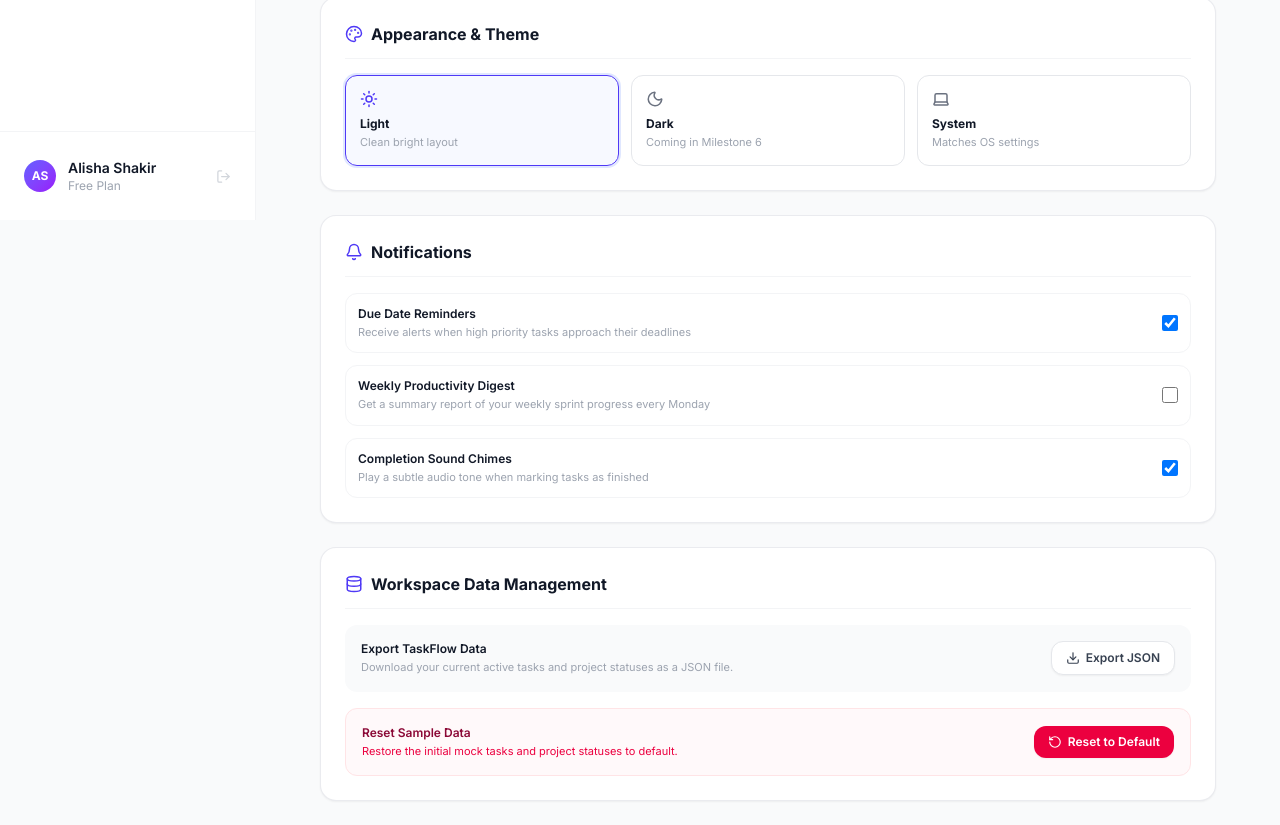
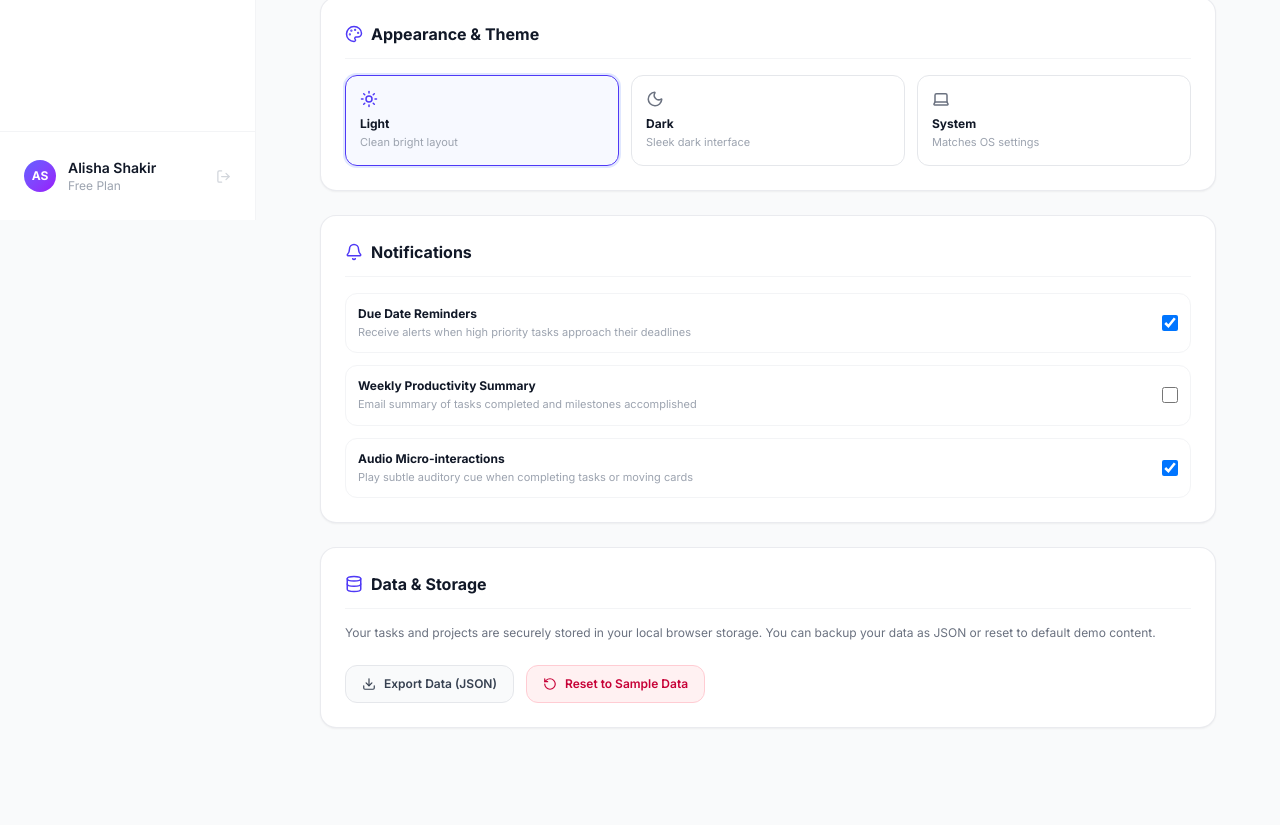
Before and after one commit to alisha4767/TaskFlow, a React (Vite) app: page /settings in a window 1280 px wide. Shown: the part 580-1405 px from the top of the page. After the commit the page ends 1332 px from the top, so only its background shows below. Built offline with nearby package versions, Linux system fonts and the light colour scheme.

Commit message:
feat(settings): connect active theme selector with live switching and add dark mode styling

```diff
--- a/src/pages/SettingsPage.jsx
+++ b/src/pages/SettingsPage.jsx
@@ -14,11 +14,15 @@ import {
   Moon,
 } from 'lucide-react'
 
-function SettingsPage({ tasks, onResetData }) {
+function SettingsPage({
+  tasks = [],
+  theme = 'light',
+  onSelectTheme,
+  onResetData,
+}) {
   const [name, setName] = useState('Alisha Shakir')
   const [email, setEmail] = useState('alisha.shakir@taskflow.dev')
   const [role, setRole] = useState('Frontend Engineer & Product Designer')
-  const [theme, setTheme] = useState('light')
   const [notifications, setNotifications] = useState({
     dueDateAlerts: true,
     weeklyDigest: false,
@@ -47,14 +51,14 @@ function SettingsPage({ tasks, onResetData }) {
       {/* ── Page Header ──────────────────────────────────────────────────────── */}
       <div className="flex items-center justify-between">
         <div>
-          <h2 className="text-2xl font-bold text-gray-900 tracking-tight">Account & Settings</h2>
-          <p className="text-sm text-gray-500 mt-0.5">
+          <h2 className="text-2xl font-bold text-gray-900 dark:text-white tracking-tight">Account & Settings</h2>
+          <p className="text-sm text-gray-500 dark:text-gray-400 mt-0.5">
             Manage your personal profile, notification preferences, and workspace data.
           </p>
         </div>
 
         {isSaved && (
-          <div className="flex items-center gap-1.5 px-3 py-1.5 bg-emerald-50 text-emerald-700 border border-emerald-200 rounded-xl text-xs font-semibold animate-fade-in">
+          <div className="flex items-center gap-1.5 px-3 py-1.5 bg-emerald-50 dark:bg-emerald-950/60 text-emerald-700 dark:text-emerald-300 border border-emerald-200 dark:border-emerald-800 rounded-xl text-xs font-semibold animate-fade-in">
             <Check size={14} />
             <span>Changes saved!</span>
           </div>
@@ -62,10 +66,10 @@ function SettingsPage({ tasks, onResetData }) {
       </div>
 
       {/* ── Profile Section ──────────────────────────────────────────────────── */}
-      <div className="bg-white rounded-2xl p-6 border border-gray-200/80 shadow-xs space-y-5">
-        <div className="flex items-center gap-2 border-b border-gray-100 pb-3">
-          <User size={18} className="text-indigo-600" />
-          <h3 className="text-base font-bold text-gray-900">Personal Information</h3>
+      <div className="bg-white dark:bg-gray-900 rounded-2xl p-6 border border-gray-200/80 dark:border-gray-800 shadow-xs space-y-5">
+        <div className="flex items-center gap-2 border-b border-gray-100 dark:border-gray-800 pb-3">
+          <User size={18} className="text-indigo-600 dark:text-indigo-400" />
+          <h3 className="text-base font-bold text-gray-900 dark:text-white">Personal Information</h3>
         </div>
 
         <form onSubmit={handleSave} className="space-y-4">
@@ -74,47 +78,47 @@ function SettingsPage({ tasks, onResetData }) {
               AS
             </div>
             <div>
-              <p className="text-sm font-semibold text-gray-900">{name}</p>
-              <p className="text-xs text-gray-400">Profile avatar generated from initials</p>
+              <p className="text-sm font-semibold text-gray-900 dark:text-white">{name}</p>
+              <p className="text-xs text-gray-400 dark:text-gray-500">Profile avatar generated from initials</p>
             </div>
           </div>
 
           <div className="grid grid-cols-1 md:grid-cols-2 gap-4 pt-2">
             <div>
-              <label className="block text-xs font-semibold text-gray-700 uppercase tracking-wider mb-1.5">
+              <label className="block text-xs font-semibold text-gray-700 dark:text-gray-300 uppercase tracking-wider mb-1.5">
                 Full Name
               </label>
               <input
                 type="text"
                 value={name}
                 onChange={(e) => setName(e.target.value)}
-                className="w-full px-3.5 py-2.5 bg-gray-50 border border-gray-200 rounded-xl text-sm text-gray-800 focus:outline-none focus:bg-white focus:border-indigo-500 focus:ring-2 focus:ring-indigo-100 transition-all"
+                className="w-full px-3.5 py-2.5 bg-gray-50 dark:bg-gray-800 border border-gray-200 dark:border-gray-700 rounded-xl text-sm text-gray-800 dark:text-gray-100 focus:outline-none focus:bg-white dark:focus:bg-gray-900 focus:border-indigo-500 focus:ring-2 focus:ring-indigo-100 dark:focus:ring-indigo-900 transition-all"
               />
             </div>
 
             <div>
-              <label className="block text-xs font-semibold text-gray-700 uppercase tracking-wider mb-1.5">
+              <label className="block text-xs font-semibold text-gray-700 dark:text-gray-300 uppercase tracking-wider mb-1.5">
                 Email Address
               </label>
               <input
                 type="email"
                 value={email}
                 onChange={(e) => setEmail(e.target.value)}
-                className="w-full px-3.5 py-2.5 bg-gray-50 border border-gray-200 rounded-xl text-sm text-gray-800 focus:outline-none focus:bg-white focus:border-indigo-500 focus:ring-2 focus:ring-indigo-100 transition-all"
+                className="w-full px-3.5 py-2.5 bg-gray-50 dark:bg-gray-800 border border-gray-200 dark:border-gray-700 rounded-xl text-sm text-gray-800 dark:text-gray-100 focus:outline-none focus:bg-white dark:focus:bg-gray-900 focus:border-indigo-500 focus:ring-2 focus:ring-indigo-100 dark:focus:ring-indigo-900 transition-all"
               />
             </div>
-          </div>
 
-          <div>
-            <label className="block text-xs font-semibold text-gray-700 uppercase tracking-wider mb-1.5">
+            <div className="md:col-span-2">
+              <label className="block text-xs font-semibold text-gray-700 dark:text-gray-300 uppercase tracking-wider mb-1.5">
                 Role / Title
               </label>
               <input
                 type="text"
                 value={role}
                 onChange={(e) => setRole(e.target.value)}
-              className="w-full px-3.5 py-2.5 bg-gray-50 border border-gray-200 rounded-xl text-sm text-gray-800 focus:outline-none focus:bg-white focus:border-indigo-500 focus:ring-2 focus:ring-indigo-100 transition-all"
+                className="w-full px-3.5 py-2.5 bg-gray-50 dark:bg-gray-800 border border-gray-200 dark:border-gray-700 rounded-xl text-sm text-gray-800 dark:text-gray-100 focus:outline-none focus:bg-white dark:focus:bg-gray-900 focus:border-indigo-500 focus:ring-2 focus:ring-indigo-100 dark:focus:ring-indigo-900 transition-all"
               />
+            </div>
           </div>
 
           <div className="flex justify-end pt-2">
@@ -129,16 +133,16 @@ function SettingsPage({ tasks, onResetData }) {
       </div>
 
       {/* ── Appearance & Theme ───────────────────────────────────────────────── */}
-      <div className="bg-white rounded-2xl p-6 border border-gray-200/80 shadow-xs space-y-4">
-        <div className="flex items-center gap-2 border-b border-gray-100 pb-3">
-          <Palette size={18} className="text-indigo-600" />
-          <h3 className="text-base font-bold text-gray-900">Appearance & Theme</h3>
+      <div className="bg-white dark:bg-gray-900 rounded-2xl p-6 border border-gray-200/80 dark:border-gray-800 shadow-xs space-y-4">
+        <div className="flex items-center gap-2 border-b border-gray-100 dark:border-gray-800 pb-3">
+          <Palette size={18} className="text-indigo-600 dark:text-indigo-400" />
+          <h3 className="text-base font-bold text-gray-900 dark:text-white">Appearance & Theme</h3>
         </div>
 
-        <div className="grid grid-cols-3 gap-3">
+        <div className="grid grid-cols-1 sm:grid-cols-3 gap-3">
           {[
             { id: 'light', label: 'Light', icon: Sun, desc: 'Clean bright layout' },
-            { id: 'dark', label: 'Dark', icon: Moon, desc: 'Coming in Milestone 6' },
+            { id: 'dark', label: 'Dark', icon: Moon, desc: 'Sleek dark interface' },
             { id: 'system', label: 'System', icon: Laptop, desc: 'Matches OS settings' },
           ].map((item) => {
             const Icon = item.icon
@@ -147,16 +151,16 @@ function SettingsPage({ tasks, onResetData }) {
               <button
                 key={item.id}
                 type="button"
-                onClick={() => setTheme(item.id)}
+                onClick={() => onSelectTheme && onSelectTheme(item.id)}
                 className={`p-3.5 rounded-xl border text-left transition-all cursor-pointer ${
                   isSelected
-                    ? 'border-indigo-600 bg-indigo-50/50 ring-2 ring-indigo-100'
-                    : 'border-gray-200 hover:bg-gray-50'
+                    ? 'border-indigo-600 dark:border-indigo-500 bg-indigo-50/50 dark:bg-indigo-950/40 ring-2 ring-indigo-100 dark:ring-indigo-900'
+                    : 'border-gray-200 dark:border-gray-800 hover:bg-gray-50 dark:hover:bg-gray-800/50'
                 }`}
               >
-                <Icon size={18} className={isSelected ? 'text-indigo-600' : 'text-gray-500'} />
-                <p className="text-xs font-bold text-gray-900 mt-2">{item.label}</p>
-                <p className="text-[11px] text-gray-400 mt-0.5">{item.desc}</p>
+                <Icon size={18} className={isSelected ? 'text-indigo-600 dark:text-indigo-400' : 'text-gray-500 dark:text-gray-400'} />
+                <p className="text-xs font-bold text-gray-900 dark:text-white mt-2">{item.label}</p>
+                <p className="text-[11px] text-gray-400 dark:text-gray-500 mt-0.5">{item.desc}</p>
               </button>
             )
           })}
@@ -164,10 +168,10 @@ function SettingsPage({ tasks, onResetData }) {
       </div>
 
       {/* ── Notifications ────────────────────────────────────────────────────── */}
-      <div className="bg-white rounded-2xl p-6 border border-gray-200/80 shadow-xs space-y-4">
-        <div className="flex items-center gap-2 border-b border-gray-100 pb-3">
-          <Bell size={18} className="text-indigo-600" />
-          <h3 className="text-base font-bold text-gray-900">Notifications</h3>
+      <div className="bg-white dark:bg-gray-900 rounded-2xl p-6 border border-gray-200/80 dark:border-gray-800 shadow-xs space-y-4">
+        <div className="flex items-center gap-2 border-b border-gray-100 dark:border-gray-800 pb-3">
+          <Bell size={18} className="text-indigo-600 dark:text-indigo-400" />
+          <h3 className="text-base font-bold text-gray-900 dark:text-white">Notifications</h3>
         </div>
 
         <div className="space-y-3">
@@ -179,74 +183,70 @@ function SettingsPage({ tasks, onResetData }) {
             },
             {
               id: 'weeklyDigest',
-              title: 'Weekly Productivity Digest',
-              desc: 'Get a summary report of your weekly sprint progress every Monday',
+              title: 'Weekly Productivity Summary',
+              desc: 'Email summary of tasks completed and milestones accomplished',
             },
             {
               id: 'soundEffects',
-              title: 'Completion Sound Chimes',
-              desc: 'Play a subtle audio tone when marking tasks as finished',
+              title: 'Audio Micro-interactions',
+              desc: 'Play subtle auditory cue when completing tasks or moving cards',
             },
-          ].map((n) => (
-            <label
-              key={n.id}
-              className="flex items-center justify-between p-3 rounded-xl border border-gray-100 hover:bg-gray-50/50 cursor-pointer"
+          ].map((item) => (
+            <div
+              key={item.id}
+              className="flex items-center justify-between p-3 rounded-xl border border-gray-100 dark:border-gray-800 hover:bg-gray-50/60 dark:hover:bg-gray-800/40 transition-colors"
             >
               <div>
-                <p className="text-xs font-semibold text-gray-900">{n.title}</p>
-                <p className="text-[11px] text-gray-400 mt-0.5">{n.desc}</p>
+                <p className="text-xs font-bold text-gray-900 dark:text-white">{item.title}</p>
+                <p className="text-[11px] text-gray-400 dark:text-gray-500 mt-0.5">{item.desc}</p>
               </div>
               <input
                 type="checkbox"
-                checked={notifications[n.id]}
+                checked={notifications[item.id]}
                 onChange={(e) =>
-                  setNotifications({ ...notifications, [n.id]: e.target.checked })
+                  setNotifications({ ...notifications, [item.id]: e.target.checked })
                 }
-                className="w-4 h-4 text-indigo-600 rounded border-gray-300 focus:ring-indigo-500"
+                className="w-4 h-4 text-indigo-600 rounded border-gray-300 dark:border-gray-600 focus:ring-indigo-500 cursor-pointer"
               />
-            </label>
+            </div>
           ))}
         </div>
       </div>
 
-      {/* ── Workspace Data Management ────────────────────────────────────────── */}
-      <div className="bg-white rounded-2xl p-6 border border-gray-200/80 shadow-xs space-y-4">
-        <div className="flex items-center gap-2 border-b border-gray-100 pb-3">
-          <Database size={18} className="text-indigo-600" />
-          <h3 className="text-base font-bold text-gray-900">Workspace Data Management</h3>
+      {/* ── Data & Workspace Management ──────────────────────────────────────── */}
+      <div className="bg-white dark:bg-gray-900 rounded-2xl p-6 border border-gray-200/80 dark:border-gray-800 shadow-xs space-y-4">
+        <div className="flex items-center gap-2 border-b border-gray-100 dark:border-gray-800 pb-3">
+          <Database size={18} className="text-indigo-600 dark:text-indigo-400" />
+          <h3 className="text-base font-bold text-gray-900 dark:text-white">Data & Storage</h3>
         </div>
 
-        <div className="flex flex-col sm:flex-row items-center justify-between gap-3 p-4 bg-gray-50 rounded-xl">
-          <div>
-            <p className="text-xs font-semibold text-gray-900">Export TaskFlow Data</p>
-            <p className="text-[11px] text-gray-400 mt-0.5">
-              Download your current active tasks and project statuses as a JSON file.
+        <p className="text-xs text-gray-500 dark:text-gray-400">
+          Your tasks and projects are securely stored in your local browser storage. You can backup your data as JSON or reset to default demo content.
         </p>
-          </div>
+
+        <div className="flex flex-wrap gap-3 pt-2">
           <button
             type="button"
             onClick={handleExportData}
-            className="inline-flex items-center gap-1.5 px-3.5 py-2 bg-white hover:bg-gray-100 border border-gray-200 text-gray-700 rounded-xl text-xs font-semibold shadow-xs transition-colors cursor-pointer shrink-0"
+            className="inline-flex items-center gap-2 px-4 py-2.5 bg-gray-50 dark:bg-gray-800 hover:bg-gray-100 dark:hover:bg-gray-700 text-gray-700 dark:text-gray-200 border border-gray-200 dark:border-gray-700 rounded-xl text-xs font-semibold transition-all cursor-pointer"
           >
             <Download size={14} />
-            Export JSON
+            Export Data (JSON)
           </button>
-        </div>
 
-        <div className="flex flex-col sm:flex-row items-center justify-between gap-3 p-4 bg-rose-50/40 border border-rose-100 rounded-xl">
-          <div>
-            <p className="text-xs font-semibold text-rose-900">Reset Sample Data</p>
-            <p className="text-[11px] text-rose-600 mt-0.5">
-              Restore the initial mock tasks and project statuses to default.
-            </p>
-          </div>
           <button
             type="button"
-            onClick={onResetData}
-            className="inline-flex items-center gap-1.5 px-3.5 py-2 bg-rose-600 hover:bg-rose-700 text-white rounded-xl text-xs font-semibold shadow-xs transition-colors cursor-pointer shrink-0"
+            onClick={() => {
+              if (window.confirm('Reset all tasks and projects back to sample defaults? Any custom tasks will be erased.')) {
+                if (onResetData) {
+                  onResetData()
+                }
+              }
+            }}
+            className="inline-flex items-center gap-2 px-4 py-2.5 bg-rose-50 dark:bg-rose-950/40 hover:bg-rose-100 dark:hover:bg-rose-900/50 text-rose-700 dark:text-rose-300 border border-rose-200 dark:border-rose-900/60 rounded-xl text-xs font-semibold transition-all cursor-pointer"
           >
             <RotateCcw size={14} />
-            Reset to Default
+            Reset to Sample Data
           </button>
         </div>
       </div>
```
Lines whose indentation alone changed are shown as unchanged.
